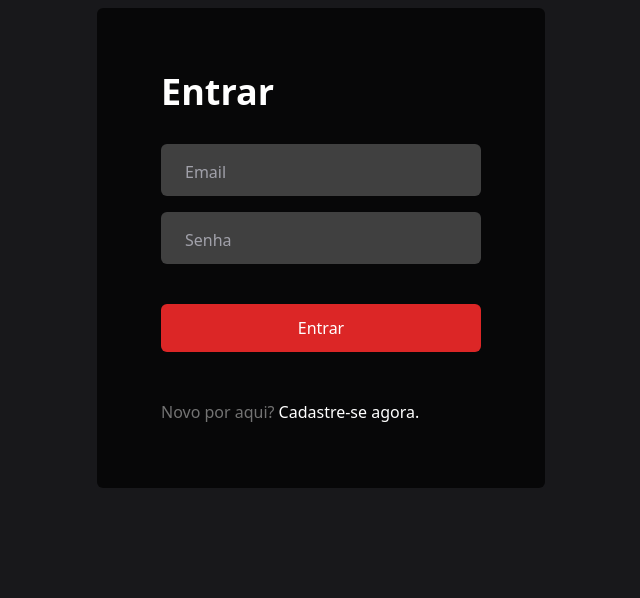
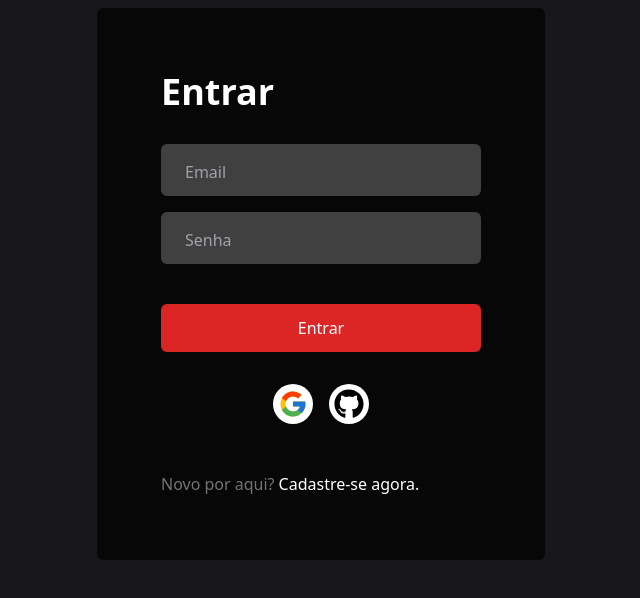
Before and after one commit to AntonioSabino/netflix-clone-next, a Next.js app: page /auth/components/Form in a window 1280 px wide. Shown: the top 598 px of the page, without its empty margins (319-959 px from the left). Built offline with nearby package versions, Linux system fonts and the light colour scheme.

Commit message:
feat: adicionar Github OAuth

```diff
--- a/src/pages/api/auth/[...nextauth].ts
+++ b/src/pages/api/auth/[...nextauth].ts
@@ -1,14 +1,20 @@
 import NextAuth from 'next-auth/next'
+import GithubProvider from 'next-auth/providers/github'
 import Credentials from 'next-auth/providers/credentials'
+import { PrismaAdapter } from '@next-auth/prisma-adapter'
+import { compare } from 'bcrypt'
 
 import prismadb from '@/lib/prismadb'
-import { compare } from 'bcrypt'
 
 const jwtSecret = process.env.NEXTAUTH_JWT_SECRET
 const appSecret = process.env.NEXTAUTH_SECRET
 
 const authOptions = {
   providers: [
+    GithubProvider({
+      clientId: process.env.GITHUB_ID,
+      clientSecret: process.env.GITHUB_SECRET
+    }),
     Credentials({
       id: 'credentials',
       name: 'Credentials',
@@ -51,6 +57,7 @@
     signIn: '/auth'
   },
   debug: process.env.NODE_ENV === 'development',
+  adapter: PrismaAdapter(prismadb),
   jwt: {
     secret: jwtSecret
   },
--- a/src/pages/auth/components/Form/index.tsx
+++ b/src/pages/auth/components/Form/index.tsx
@@ -2,6 +2,10 @@
 import Input from '../Input'
 import axios from 'axios'
 import { signIn } from 'next-auth/react'
+
+import { FcGoogle } from 'react-icons/fc'
+import { FaGithub } from 'react-icons/fa'
+import LoginIcon from '../LoginIcon'
 
 export default function AuthForm() {
   const [name, setName] = useState('')
@@ -119,6 +123,14 @@
         >
           {variant === 'login' ? 'Entrar' : 'Cadastrar'}
         </button>
+        <div className="flex flex-row items-center gap-4 mt-8 justify-center">
+          <LoginIcon onClick={() => {}}>
+            <FcGoogle size={30} />
+          </LoginIcon>
+          <LoginIcon onClick={() => signIn('github', { callbackUrl: '/' })}>
+            <FaGithub size={30} />
+          </LoginIcon>
+        </div>
         <p className="text-neutral-500 mt-12">
           {variant === 'login' ? 'Novo por aqui?' : 'Já tem uma conta?'}
           <span
--- a/src/pages/auth/components/LoginIcon/index.tsx
+++ b/src/pages/auth/components/LoginIcon/index.tsx
@@ -1,10 +1,12 @@
 interface LoginIconProps {
   children: React.ReactNode
+  onClick: () => void
 }
 
-export default function LoginIcon({ children }: LoginIconProps) {
+export default function LoginIcon({ children, onClick }: LoginIconProps) {
   return (
     <div
+      onClick={onClick}
       className="
       w-10
       h-10
```
